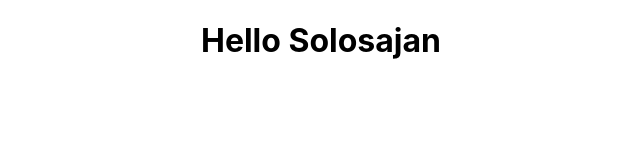
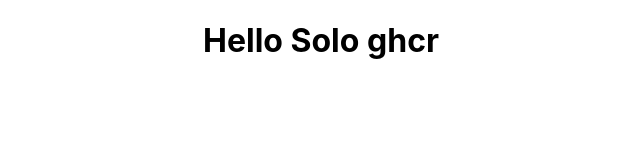
Before and after one commit to cloudsajan/ghcr, a React (Create React App) app: page / in a window 1280 px wide. Shown: the top 160 px of the page, without its empty margins (319-959 px from the left). Built offline with nearby package versions, Linux system fonts and the light colour scheme.

Commit message:
App.js file update

```diff
--- a/package.json
+++ b/package.json
@@ -6,7 +6,8 @@
     "cra-template": "1.2.0",
     "react": "^19.0.0",
     "react-dom": "^19.0.0",
-    "react-scripts": "5.0.1"
+    "react-scripts": "5.0.1",
+    "web-vitals": "^4.2.4"
   },
   "scripts": {
     "start": "react-scripts start",
--- a/src/App.js
+++ b/src/App.js
@@ -4,7 +4,7 @@ import './App.css';
 function App() {
   return (
     <div className="App">
-      <h1>Hello Solosajan</h1>
+      <h1>Hello Solo ghcr</h1>
     </div>
   );
 }
```
Also changed, not shown: 1 other file (tests, documents, lock files or other folders).
